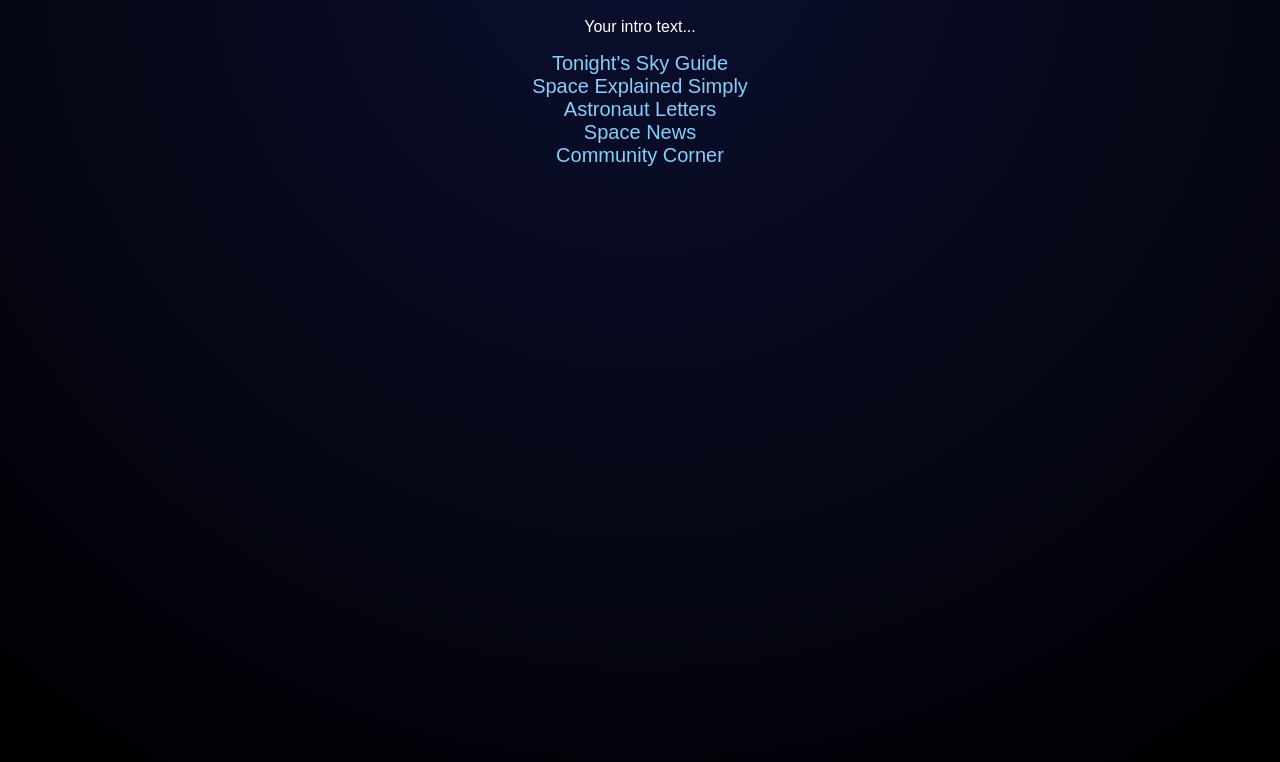
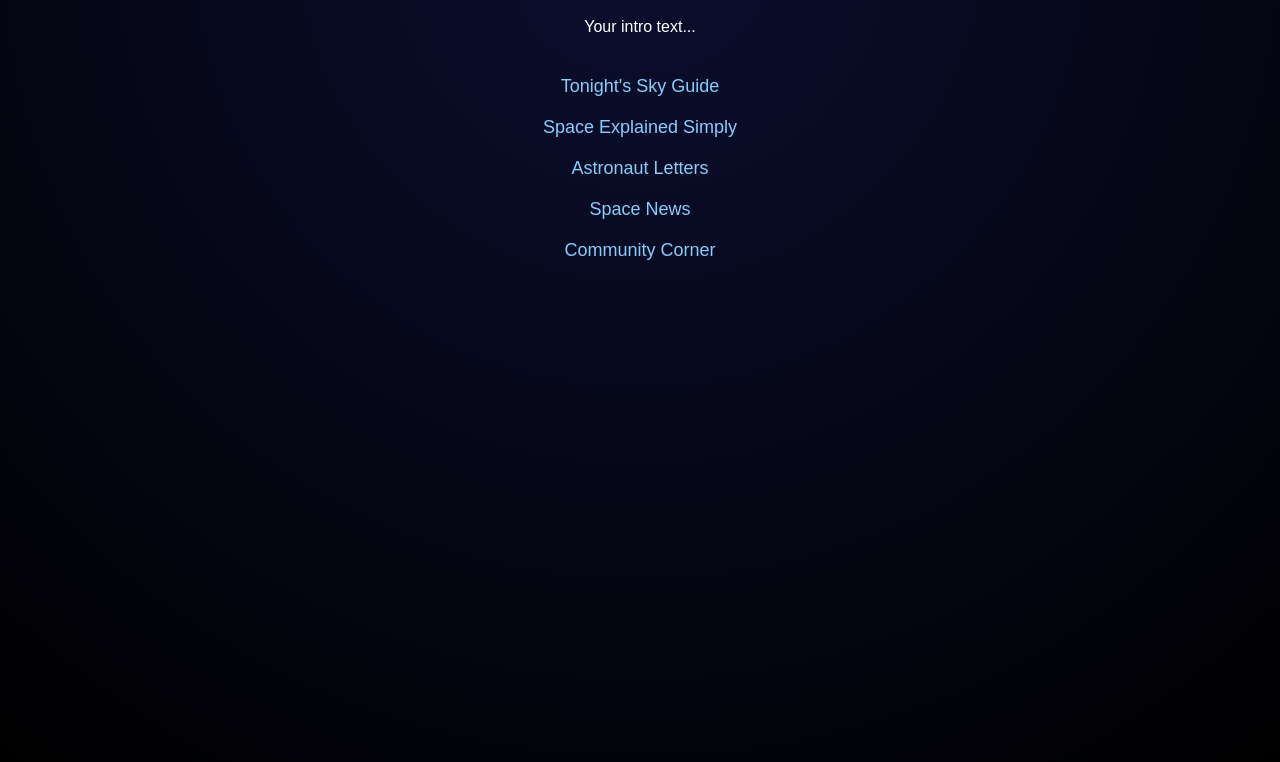
Before and after one commit to lucy-harriet/Starlight-beginners, a plain HTML site: page index.html in a window 1280 px wide. Shown: the part 60-822 px from the top of the page. Drawn offline with Linux system fonts and the light colour scheme.

Commit message:
Add files via upload

```diff
--- a/index.html
+++ b/index.html
@@ -10,8 +10,6 @@
 </head>
 
 <body>
-
-  <div class="container">
 
   <div class="container">
     <h1>Welcome to Starlight Beginners</h1>
--- a/script.js
+++ b/script.js
@@ -1,4 +1,3 @@
-<script scr="script.js"></script>
 
 const firebaseConfig = {
   apiKey: "AIzaSyByhH0eHPjM0f1pAcRk5_Q5v0t_iPylaH0",
@@ -92,3 +91,5 @@ function createStars(count) {
 }
 
 createStars(150);
+
+<script scr="script.js"></script>
--- a/style.css
+++ b/style.css
@@ -1,6 +1,6 @@
 Body {
     margin: 0;
-    height: 100vh;
+    min-height: 100vh;
     background: radial-gradient(circle at top, #0b0f2f, #000);
     overflow: hidden;
     color: white;
@@ -20,6 +20,24 @@ Body {
 @keyframes fadeIn {
     from { opacity: 0; transform: translateY(20px); }
     to {opacity: 1; transform: translateY(0); }
+}
+
+nav {
+  margin-top: 30px;
+}
+
+nav a {
+  display: inline-block;
+  margin: 10px;
+  color: #87cefa;
+  text-decoration: none;
+  font-size: 18px;
+  transition: 0.3s;
+}
+
+nav a:hover {
+  color: #ffd700;
+  text-shadow: 0 0 10px #ffd700;
 }
 
 /*Star animation */
```
Also changed, not shown: community.html (+2 -5 lines), letters.html (+2 -5 lines), news.html (+2 -5 lines), space.html (+2 -4 lines), tonight.html (+5 -5 lines).
